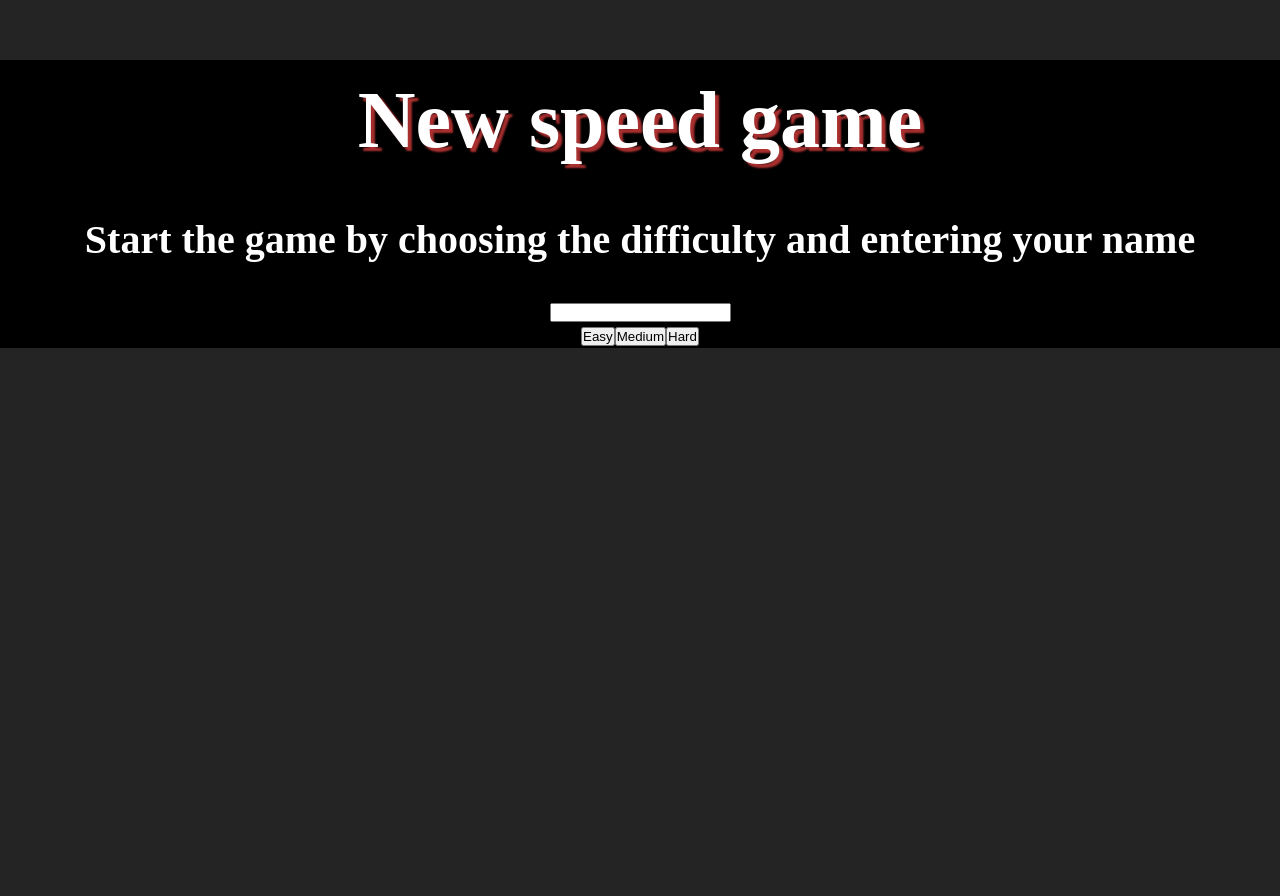
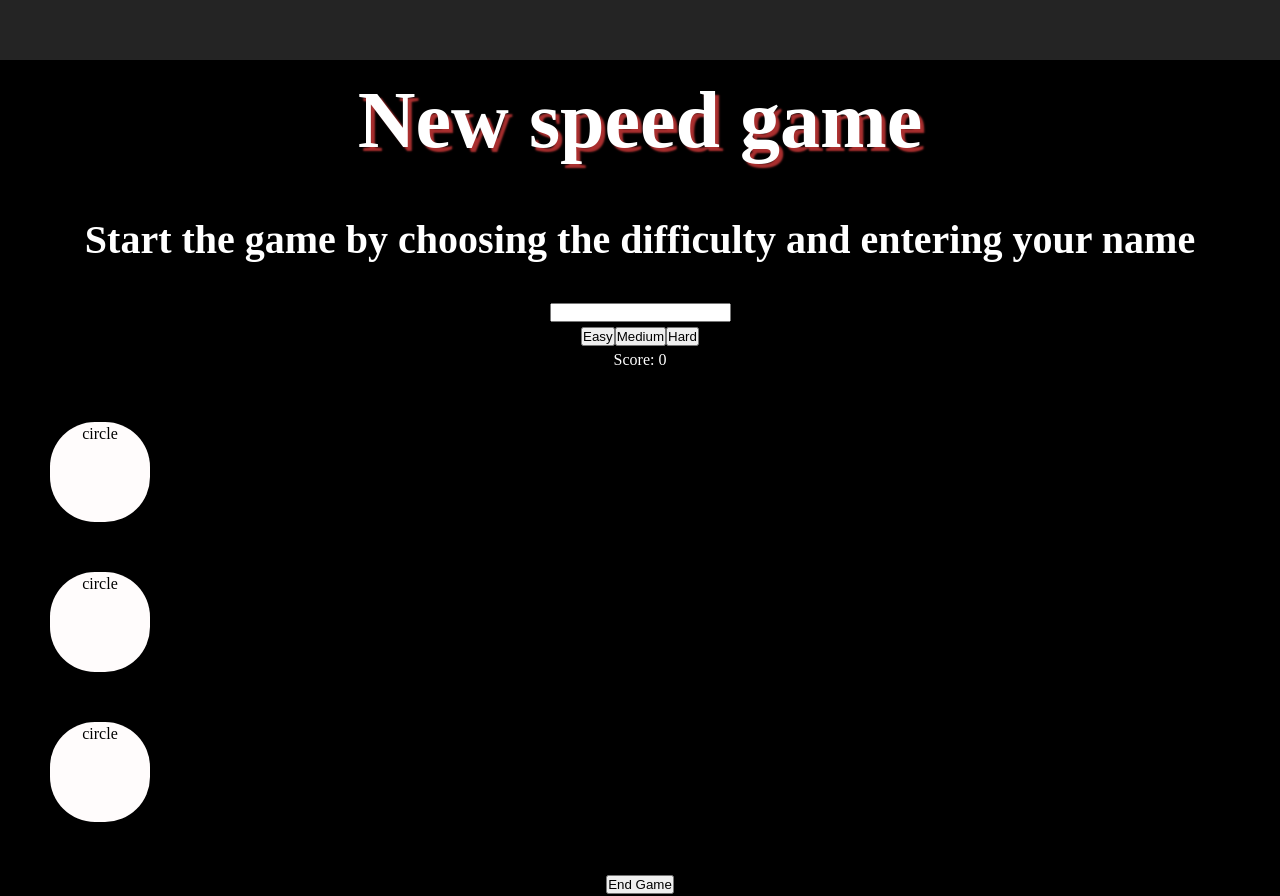
Before and after one commit to pinjaalanne/speedgamereact, a React (Vite) app: page / in a window 1280 px wide. Both pictures are taken after a click on the button "Easy". Before the commit the page ends 800 px from the top, so only its background shows below. Built offline with nearby package versions, Linux system fonts and the light colour scheme.

Commit message:
add NewGame, Game and Circle components

```diff
--- a/src/App.jsx
+++ b/src/App.jsx
@@ -1,15 +1,39 @@
+import { useState } from "react"
 import NewGame from "./components/NewGame"
+import { levels } from "./levels"
+import Game from "./components/Game"
 
 function App() {
+  const [player, setPlayer] = useState()
+  const [circles, setCircles] = useState([])
+  const [score, setSCore] = useState(0)
 
-  const gameLevelHandler = (level) => {
-    console.log(level);
+  const gameLevelHandler = (playerLevel, playerName) => {
+    // based on level,
+    // we find the matcing object from levels array,
+    //and then make a array for the circles, with the qty in the object.
+    const levelIndex = levels.findIndex(el => el.
+      name === playerLevel);
+    const circleQuantity = levels[levelIndex].qty;
+    const circleArray = Array.from({ length: circleQuantity }, (x, i) => i);
+
+    setCircles(circleArray)
+
+    console.log('circleArray', circleArray);
+
+    setPlayer(
+      {
+        playerLevel: playerLevel,
+        playerName: playerName
+      }
+    )
   }
 
   return (
     <>
       <h1>New speed game</h1>
-      <NewGame onclick={gameLevelHandler} />
+      <NewGame click={gameLevelHandler} />
+      <Game score={score} circles={circles} />
     </>
   )
 }
--- /dev/null
+++ b/src/UI_components/Circle.jsx
@@ -0,0 +1,9 @@
+function Circle() {
+    return (
+        <>
+            <div className="clowncircle">circle</div>
+        </>
+    );
+}
+
+export default Circle
--- /dev/null
+++ b/src/components/Game.jsx
@@ -0,0 +1,14 @@
+import Circle from "../UI_components/Circle";
+
+function Game({ score, circles, endGameHandler }) {
+
+    return (
+        <>
+            <p>Score: {score}</p>
+            <div>{circles.map((el, i) => <Circle key={i} />)}</div>
+            <button onClick={endGameHandler}>End Game</button>
+        </>
+    );
+}
+
+export default Game
--- a/src/components/NewGame.jsx
+++ b/src/components/NewGame.jsx
@@ -1,12 +1,21 @@
-function NewGame({ onclick }) {
+import { useState } from "react";
+
+function NewGame({ click }) {
+
+    const [playerName, setPlayerName] = useState('')
+
+    const inputHandler = (e) => {
+        setPlayerName(e.target.value)
+    }
+
     return (
         <>
             <h2> Start the game by choosing the difficulty and entering your name</h2>
-            <input type="text" />
+            <input type="text" onChange={inputHandler} />
             <div>
-                <button onClick={() => onclick('easy')}>Easy</button>
-                <button onClick={() => onclick('medium')}>Medium</button>
-                <button onClick={() => onclick('hard')}>Hard</button>
+                <button onClick={() => click('easy', playerName)}>Easy</button>
+                <button onClick={() => click('medium', playerName)}>Medium</button>
+                <button onClick={() => click('hard', playerName)}>Hard</button>
             </div>
         </>
     );
--- a/src/index.css
+++ b/src/index.css
@@ -80,11 +80,12 @@ img.visible {
 .clowncircle {
   justify-content: center;
   align-items: center;
-  background: rgb(0, 0, 0);
-  height: 50px;
-  width: 50px;
+  background: rgb(255, 252, 252);
+  color: black;
+  height: 100px;
+  width: 100px;
   border-radius: 45%;
-  margin: 150px 100px 150px;
+  margin: 50px 50px 50px;
   pointer-events: none;
   cursor: url(knife_100x100.png), pointer;
 }
--- /dev/null
+++ b/src/levels.js
@@ -0,0 +1,5 @@
+export const levels = [
+    { id: 1, name: 'easy', qty: 3 },
+    { id: 2, name: 'medium', qty: 5 },
+    { id: 3, name: 'hard', qty: 7 },
+]
```
Also changed, not shown: .eslintrc.cjs.
